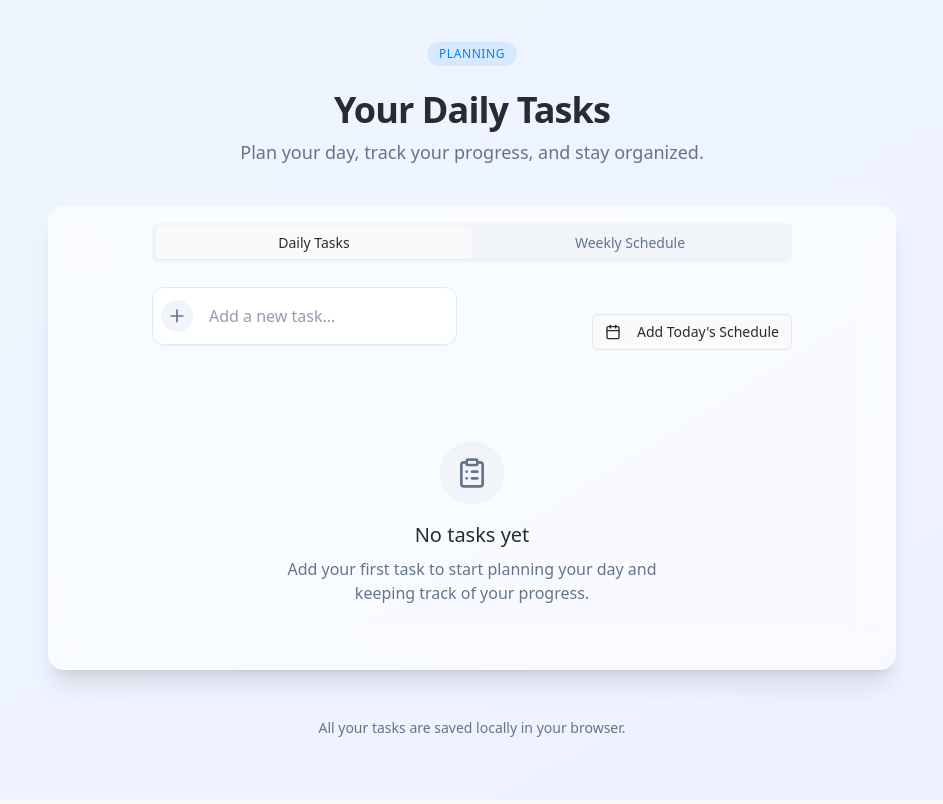
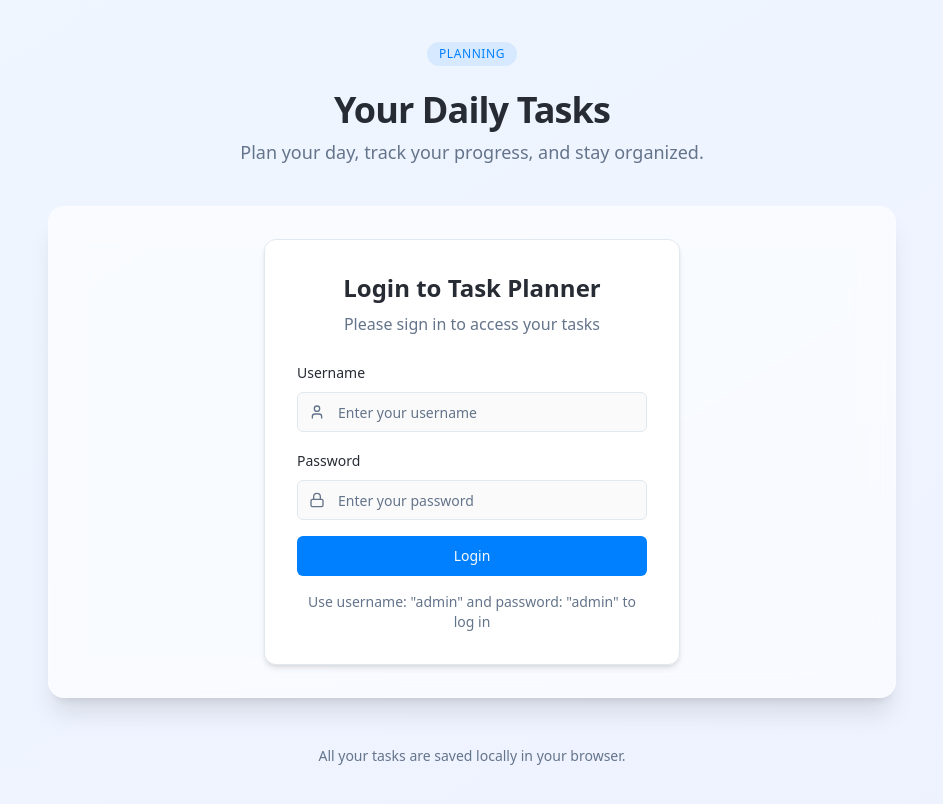
Before and after one commit to robixe/restful-routine, a React (Vite) app: page / in a window 1280 px wide. Shown: the whole page, without its empty margins (168-1111 px from the left). Built offline with nearby package versions, Linux system fonts and the light colour scheme.

Commit message:
Add task descriptions and login
Implements task descriptions and adds login functionality with username "admin" and password "admin".

```diff
--- /dev/null
+++ b/src/components/LoginForm.tsx
@@ -0,0 +1,92 @@
+
+import React, { useState } from 'react';
+import { Input } from '@/components/ui/input';
+import { Button } from '@/components/ui/button';
+import { Alert, AlertDescription } from '@/components/ui/alert';
+import { Lock, User } from 'lucide-react';
+
+interface LoginFormProps {
+  onLogin: (username: string) => void;
+}
+
+const LoginForm: React.FC<LoginFormProps> = ({ onLogin }) => {
+  const [username, setUsername] = useState('');
+  const [password, setPassword] = useState('');
+  const [error, setError] = useState('');
+
+  const handleSubmit = (e: React.FormEvent) => {
+    e.preventDefault();
+
+    // For simplicity, hardcoded credentials
+    if (username === 'admin' && password === 'admin') {
+      onLogin(username);
+    } else {
+      setError('Invalid username or password. Try admin/admin');
+    }
+  };
+
+  return (
+    <div className="bg-white p-8 rounded-xl border shadow-md">
+      <div className="text-center mb-6">
+        <h1 className="text-2xl font-bold mb-2">Login to Task Planner</h1>
+        <p className="text-muted-foreground">Please sign in to access your tasks</p>
+      </div>
+
+      {error && (
+        <Alert variant="destructive" className="mb-4">
+          <AlertDescription>{error}</AlertDescription>
+        </Alert>
+      )}
+
+      <form onSubmit={handleSubmit} className="space-y-4">
+        <div className="space-y-2">
+          <label htmlFor="username" className="text-sm font-medium">
+            Username
+          </label>
+          <div className="relative">
+            <div className="absolute inset-y-0 left-0 pl-3 flex items-center pointer-events-none">
+              <User className="h-4 w-4 text-muted-foreground" />
+            </div>
+            <Input
+              id="username"
+              type="text"
+              placeholder="Enter your username"
+              className="pl-10"
+              value={username}
+              onChange={(e) => setUsername(e.target.value)}
+            />
+          </div>
+        </div>
+
+        <div className="space-y-2">
+          <label htmlFor="password" className="text-sm font-medium">
+            Password
+          </label>
+          <div className="relative">
+            <div className="absolute inset-y-0 left-0 pl-3 flex items-center pointer-events-none">
+              <Lock className="h-4 w-4 text-muted-foreground" />
+            </div>
+            <Input
+              id="password"
+              type="password"
+              placeholder="Enter your password"
+              className="pl-10"
+              value={password}
+              onChange={(e) => setPassword(e.target.value)}
+            />
+          </div>
+        </div>
+
+        <Button type="submit" className="w-full">
+          Login
+        </Button>
+
+        <div className="text-center text-sm text-muted-foreground mt-4">
+          <p>Use username: "admin" and password: "admin" to log in</p>
+        </div>
+      </form>
+    </div>
+  );
+};
+
+export default LoginForm;
--- a/src/components/TaskList.tsx
+++ b/src/components/TaskList.tsx
@@ -1,7 +1,7 @@
 
 import React, { useState, useEffect, useCallback } from 'react';
-import { Task, ScheduleItem } from '@/types/Task';
-import { loadTasks, saveTasks, loadWeeklySchedule } from '@/lib/storage';
+import { Task, ScheduleItem, User } from '@/types/Task';
+import { loadTasks, saveTasks, loadWeeklySchedule, loadUser, saveUser } from '@/lib/storage';
 import { toast } from '@/hooks/use-toast';
 import TaskItem from './TaskItem';
 import TaskInput from './TaskInput';
@@ -11,27 +11,62 @@ import WeeklySchedule from './WeeklySchedule';
 import { cn } from '@/lib/utils';
 import { Tabs, TabsList, TabsTrigger, TabsContent } from '@/components/ui/tabs';
 import { Button } from '@/components/ui/button';
-import { Calendar } from 'lucide-react';
+import { Calendar, LogOut } from 'lucide-react';
+import LoginForm from './LoginForm';
 
 const TaskList: React.FC = () => {
   const [tasks, setTasks] = useState<Task[]>([]);
   const [activeTab, setActiveTab] = useState<"tasks" | "schedule">("tasks");
+  const [user, setUser] = useState<User | null>(null);
 
-  // Load tasks from localStorage on component mount
+  // Load user from localStorage on component mount
   useEffect(() => {
-    setTasks(loadTasks());
+    setUser(loadUser());
   }, []);
 
-  // Save tasks to localStorage whenever they change
+  // Load tasks from localStorage on component mount and only if user is logged in
   useEffect(() => {
-    saveTasks(tasks);
-  }, [tasks]);
+    if (user?.isLoggedIn) {
+      setTasks(loadTasks());
+    }
+  }, [user?.isLoggedIn]);
+
+  // Save tasks to localStorage whenever they change and user is logged in
+  useEffect(() => {
+    if (user?.isLoggedIn) {
+      saveTasks(tasks);
+    }
+  }, [tasks, user?.isLoggedIn]);
+
+  // Handle successful login
+  const handleLogin = (username: string) => {
+    const newUser = { username, isLoggedIn: true };
+    setUser(newUser);
+    saveUser(newUser);
+
+    toast({
+      title: "Login successful",
+      description: `Welcome, ${username}!`,
+    });
+  };
+
+  // Handle logout
+  const handleLogout = () => {
+    setUser({ username: '', isLoggedIn: false });
+    saveUser({ username: '', isLoggedIn: false });
+
+    toast({
+      title: "Logout successful",
+      description: "You have been logged out.",
+    });
+  };
 
   // Add a new task
   const handleAddTask = useCallback((title: string) => {
     const newTask: Task = {
       id: Date.now().toString(),
       title,
+      description: '',
       completed: false,
       createdAt: new Date().toISOString(),
     };
@@ -63,6 +98,20 @@ const TaskList: React.FC = () => {
     });
   }, []);
 
+  // Update task description
+  const handleUpdateDescription = useCallback((id: string, description: string) => {
+    setTasks(prevTasks =>
+      prevTasks.map(task =>
+        task.id === id ? { ...task, description } : task
+      )
+    );
+
+    toast({
+      title: "Description updated",
+      description: "The task description has been updated.",
+    });
+  }, []);
+
   // Get today's day name
   const getTodayDayName = (): ScheduleItem["day"] => {
     const days = ["Sunday", "Monday", "Tuesday", "Wednesday", "Thursday", "Friday", "Saturday"];
@@ -80,6 +129,7 @@ const TaskList: React.FC = () => {
     const scheduleTasks = todayItems.map(item => ({
       id: `schedule-${item.id}-${Date.now()}`,
       title: `${item.timeSlot} - ${item.activity}`,
+      description: item.description,
       completed: item.completed,
       createdAt: new Date().toISOString(),
     }));
@@ -106,8 +156,25 @@ const TaskList: React.FC = () => {
   // Load weekly schedule
   const weeklySchedule = loadWeeklySchedule();
 
+  // If not logged in, show login form
+  if (!user?.isLoggedIn) {
+    return (
+      <div className="max-w-md mx-auto px-4 py-8">
+        <LoginForm onLogin={handleLogin} />
+      </div>
+    );
+  }
+
   return (
     <div className="max-w-2xl mx-auto px-4 py-4">
+      <div className="flex justify-between items-center mb-4">
+        <h2 className="text-lg font-medium">Welcome, {user.username}</h2>
+        <Button variant="outline" size="sm" onClick={handleLogout}>
+          <LogOut className="h-4 w-4 mr-2" />
+          Logout
+        </Button>
+      </div>
+
       <Tabs value={activeTab} onValueChange={(value) => setActiveTab(value as "tasks" | "schedule")}>
         <TabsList className="grid w-full grid-cols-2 mb-6">
           <TabsTrigger value="tasks">Daily Tasks</TabsTrigger>
@@ -146,6 +213,7 @@ const TaskList: React.FC = () => {
                     task={task}
                     onToggle={handleToggleTask}
                     onDelete={handleDeleteTask}
+                    onUpdateDescription={handleUpdateDescription}
                   />
                 ))}
               </div>
--- a/src/lib/storage.ts
+++ b/src/lib/storage.ts
@@ -1,8 +1,8 @@
-
-import { Task, WeeklySchedule, ScheduleItem } from "@/types/Task";
+import { Task, WeeklySchedule, ScheduleItem, User } from "@/types/Task";
 
 const TASKS_STORAGE_KEY = 'planning-tasks';
 const SCHEDULE_STORAGE_KEY = 'weekly-schedule';
+const USER_STORAGE_KEY = 'planning-user';
 
 export const loadTasks = (): Task[] => {
   try {
@@ -43,6 +43,28 @@ export const saveWeeklySchedule = (schedule: WeeklySchedule): void => {
     localStorage.setItem(SCHEDULE_STORAGE_KEY, JSON.stringify(schedule));
   } catch (error) {
     console.error('Failed to save weekly schedule to localStorage:', error);
+  }
+};
+
+export const loadUser = (): User => {
+  try {
+    const storedUser = localStorage.getItem(USER_STORAGE_KEY);
+    if (storedUser) {
+      return JSON.parse(storedUser);
+    }
+  } catch (error) {
+    console.error('Failed to load user from localStorage:', error);
+  }
+
+  // Return default user (not logged in)
+  return { username: '', isLoggedIn: false };
+};
+
+export const saveUser = (user: User): void => {
+  try {
+    localStorage.setItem(USER_STORAGE_KEY, JSON.stringify(user));
+  } catch (error) {
+    console.error('Failed to save user to localStorage:', error);
   }
 };
 
--- a/src/types/Task.ts
+++ b/src/types/Task.ts
@@ -2,6 +2,7 @@
 export interface Task {
   id: string;
   title: string;
+  description?: string;
   completed: boolean;
   createdAt: string;
 }
@@ -18,3 +19,8 @@ export interface ScheduleItem {
 export interface WeeklySchedule {
   items: ScheduleItem[];
 }
+
+export interface User {
+  username: string;
+  isLoggedIn: boolean;
+}
```
Also changed, not shown: src/components/TaskItem.tsx (+67 -3 lines).
